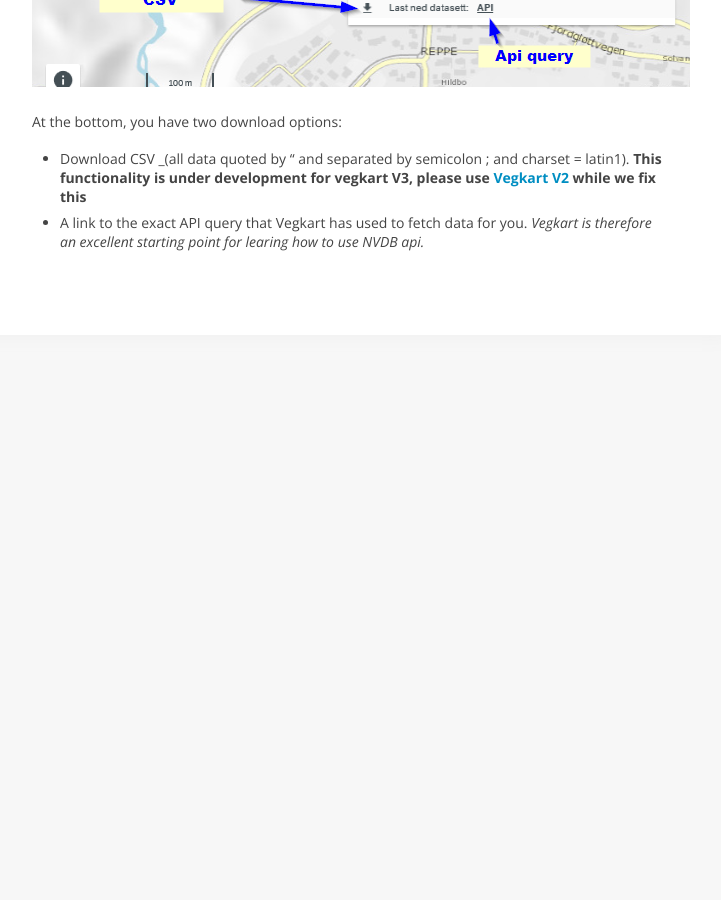
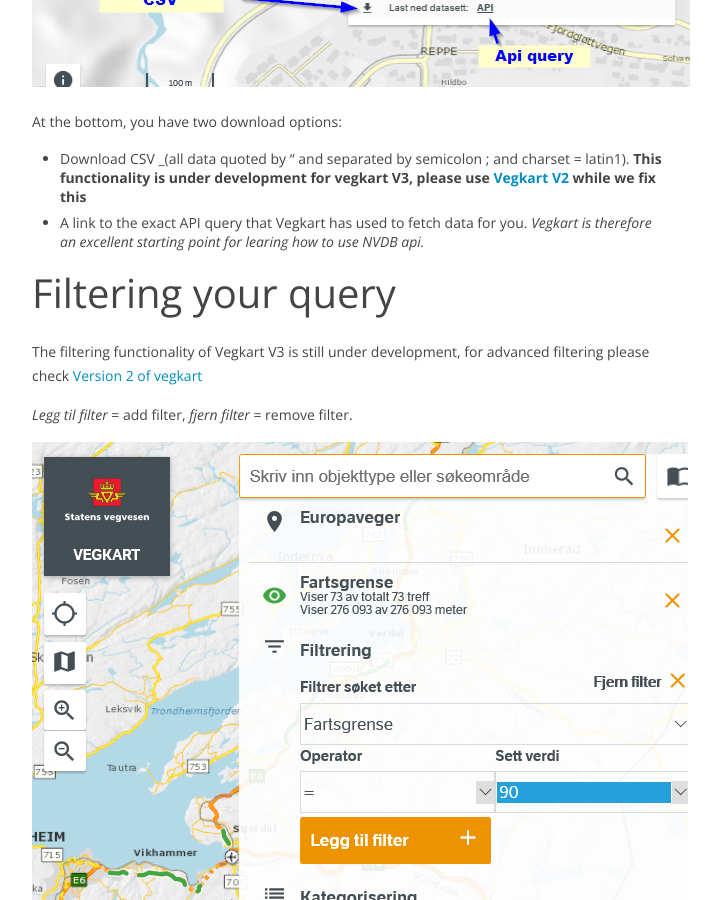
Before and after one commit to nvdb-vegdata/nvdbtransportportal, a Jekyll site: the page built from vegkart.md, in a window 1280 px wide and 900 px high, scrolled down 3634 px. Shown: the whole window, without its empty margins (433-1154 px from the left). Built offline with Jekyll 4.4.1, drawn with Linux system fonts in a browser that asks for light colours; our own code applies the rules of GitHub Pages for plain Markdown files; before the commit the page ends 4039 px from its top, so only the background shows below that.

Commit message:
Flere vegkart-eksempler

```diff
--- a/vegkart.md
+++ b/vegkart.md
@@ -45,3 +45,11 @@
 At the bottom, you have two download options:
   * Download CSV _(all data quoted by " and separated by semicolon ; and charset = latin1). **This functionality is under development for vegkart V3, please use [Vegkart V2](http://vegkart.no) while we fix this**
   * A link to the exact API query that Vegkart has used to fetch data for you. _Vegkart is therefore an excellent starting point for learing how to use NVDB api._
+
+# Filtering your query
+
+The filtering functionality of Vegkart V3 is still under development, for advanced filtering please check [Version 2 of vegkart](http://vegkart.no)
+
+_Legg til filter_ = add filter, _fjern filter_ = remove filter.
+
+![vegkart download functions](./pics/vegkart_v2_filter.png)
```
Also changed, not shown: pics/vegkart_v2_filter.png (added).
